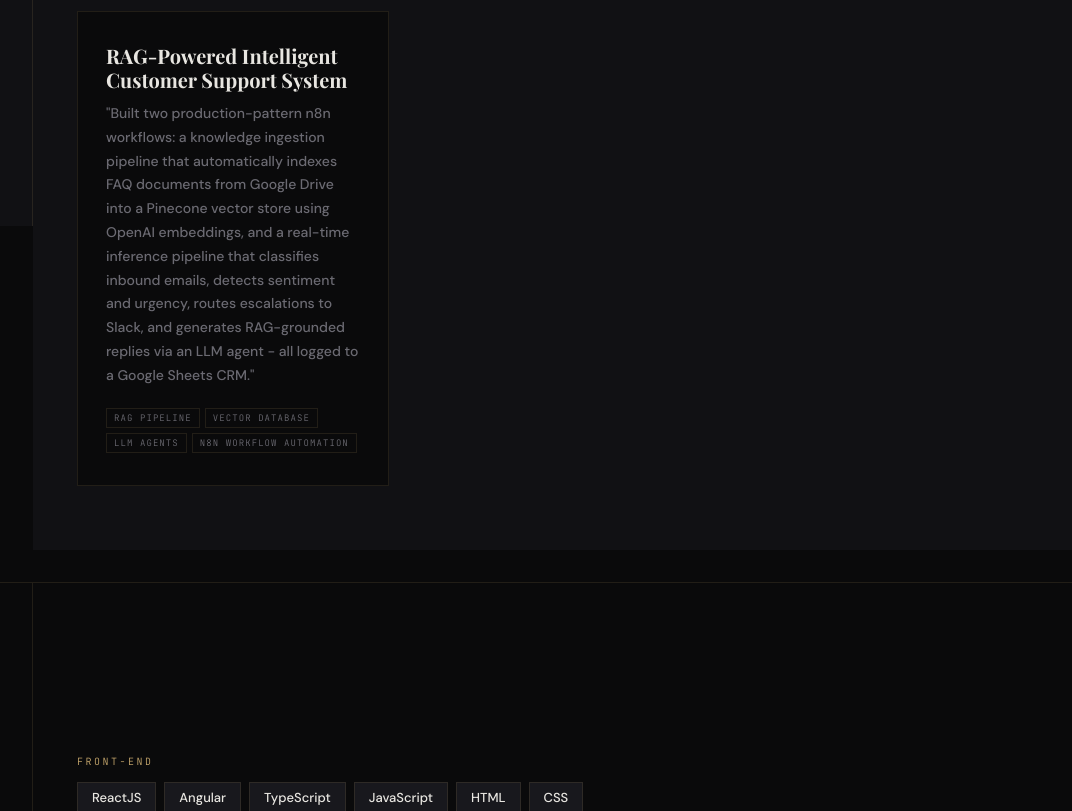
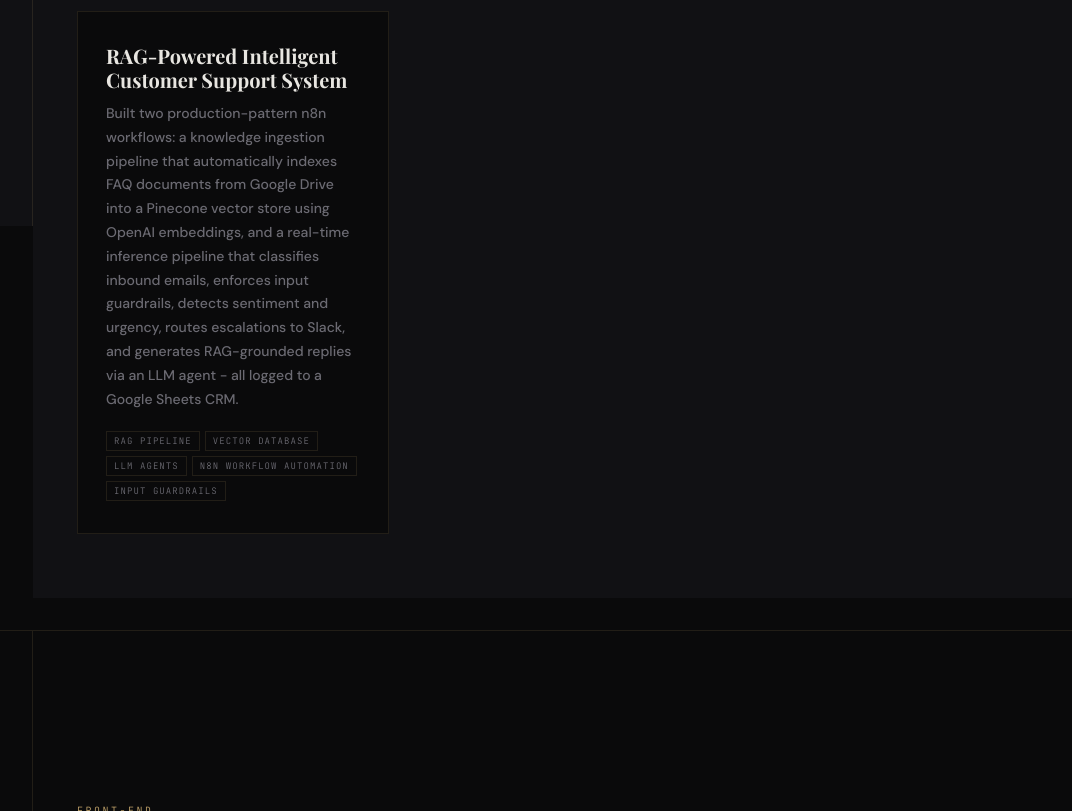
Before and after one commit to Apurvashelar/apurvashelar.github.io, a plain HTML site: page index.html in a window 1280 px wide. Shown: the part 2103-2914 px from the top of the page, without its empty margins (187-1259 px from the left). Drawn offline with nearby package versions, Linux system fonts and the light colour scheme; a web font is replaced by a local one.

Commit message:
Sync index.html with Portfolio.html

```diff
--- a/index.html
+++ b/index.html
@@ -1670,14 +1670,14 @@
         </div>
         <div class="proj-card">
           <div class="proj-name">RAG-Powered Intelligent<br>Customer Support System</div>
-          <div class="proj-desc">"Built two production-pattern n8n workflows: a knowledge ingestion pipeline that
+          <div class="proj-desc">Built two production-pattern n8n workflows: a knowledge ingestion pipeline that
             automatically indexes FAQ documents from Google Drive into a Pinecone vector store using OpenAI embeddings,
-            and a real-time inference pipeline that classifies inbound emails, detects sentiment and urgency, routes
-            escalations to Slack, and generates RAG-grounded replies via an LLM agent - all logged to a Google Sheets
-            CRM."</div>
+            and a real-time inference pipeline that classifies inbound emails, enforces input guardrails, detects
+            sentiment and urgency, routes escalations to Slack, and generates RAG-grounded replies via an LLM agent -
+            all logged to a Google Sheets CRM.</div>
           <div class="proj-tags"><span class="proj-tag">RAG Pipeline</span><span class="proj-tag">Vector
               Database</span><span class="proj-tag">LLM Agents</span><span class="proj-tag">n8n Workflow
-              Automation</span></div>
+              Automation</span><span class="proj-tag">Input Guardrails</span></div>
         </div>
       </div>
     </div>
```
